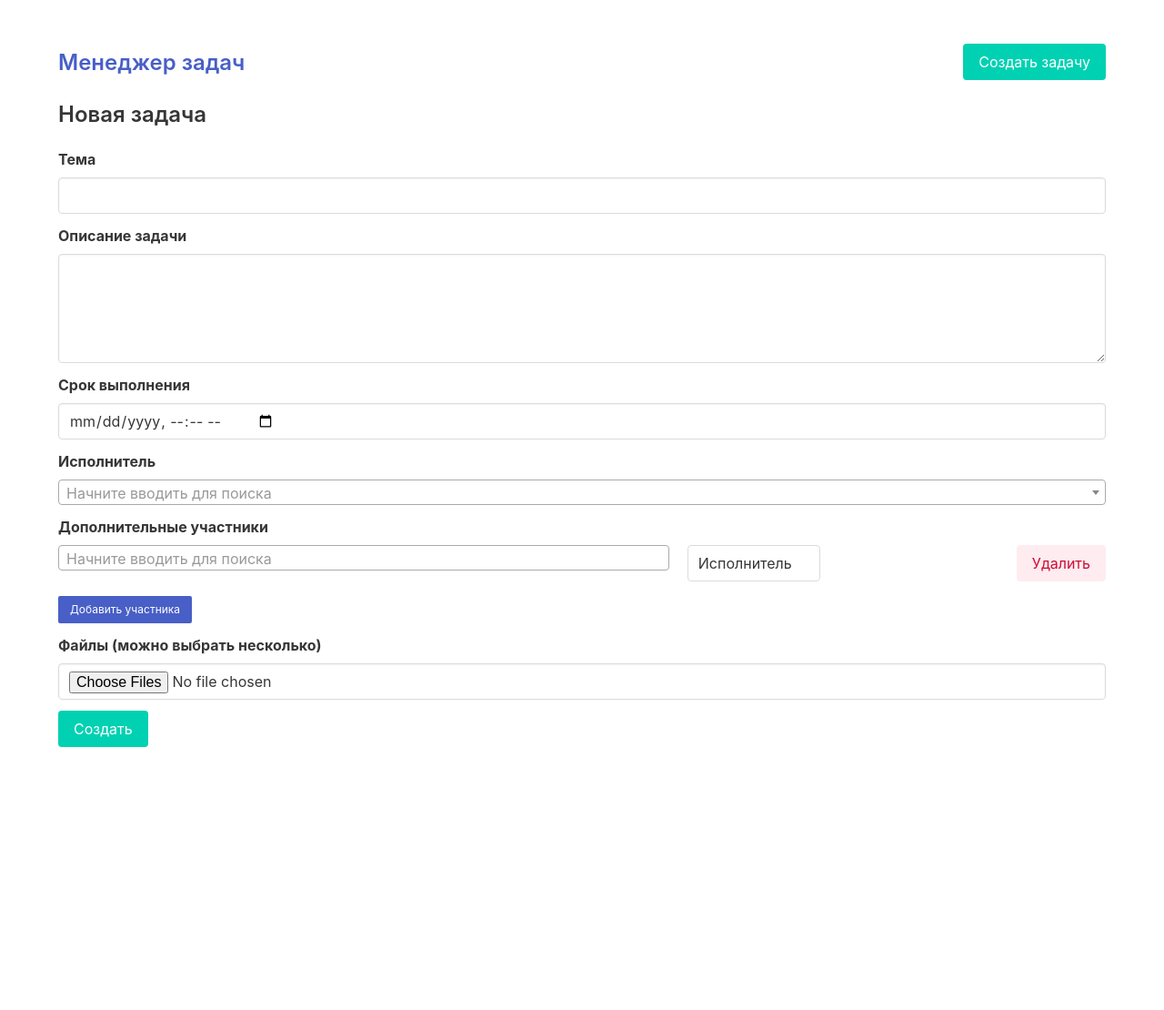
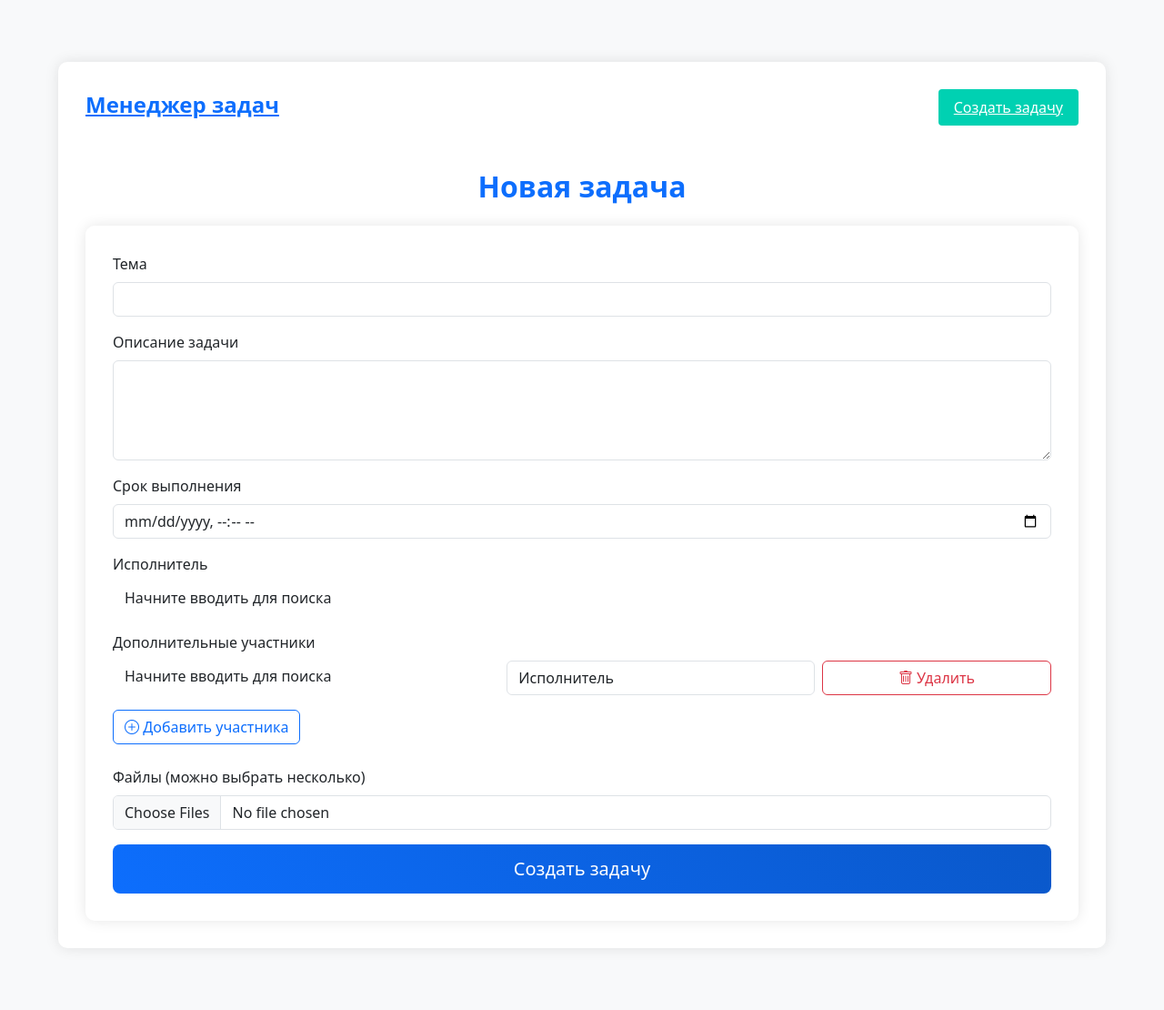
Before and after one commit to AlexeiShirobokov/Taskmanager, a Django app: page /task/new/ in a window 1280 px wide. Shown: the whole page at 91% size. Before the commit the page ends 821 px from the top, so only its background shows below. Run offline with Django 5.2, Linux system fonts and the light colour scheme; a user stored in the database is signed in; data comes from the database, SQL or seed files in the repository; both versions use the stored data as it was after the commit; some libraries are stand-ins or nearby versions.

Commit message:
подтверждение последнего

```diff
--- a/tasks/templates/tasks/task_form.html
+++ b/tasks/templates/tasks/task_form.html
@@ -1,89 +1,95 @@
 {% extends 'base.html' %}
 {% block title %}Создание задачи{% endblock %}
 {% block content %}
-  <h2 class="title is-4">Новая задача</h2>
-  <form method="post" enctype="multipart/form-data">
-    {% csrf_token %}
+  <h2 class="text-center mb-4">Новая задача</h2>
 
-    <div class="field">
-      <label class="label" for="id_title">Тема</label>
-      <div class="control">
-        <input type="text" name="title" id="id_title" class="input" required maxlength="200">
+  <div class="container">
+    <form method="post" enctype="multipart/form-data" class="needs-validation" novalidate>
+      {% csrf_token %}
+
+      <div class="mb-3">
+        <label for="id_title" class="form-label">Тема</label>
+        <input type="text" name="title" id="id_title" class="form-control" required maxlength="200">
+        <div class="invalid-feedback">Пожалуйста, введите тему задачи</div>
       </div>
-    </div>
 
-    <div class="field">
-      <label class="label" for="id_description">Описание задачи</label>
-      <div class="control">
-        <textarea name="description" id="id_description" class="textarea" rows="4" required></textarea>
+      <div class="mb-3">
+        <label for="id_description" class="form-label">Описание задачи</label>
+        <textarea name="description" id="id_description" class="form-control" rows="4" required></textarea>
+        <div class="invalid-feedback">Пожалуйста, введите описание задачи</div>
       </div>
-    </div>
 
-    <div class="field">
-      <label class="label" for="id_deadline">Срок выполнения</label>
-      <div class="control">
-        <input type="datetime-local" name="deadline" id="id_deadline" class="input" required>
+      <div class="mb-3">
+        <label for="id_deadline" class="form-label">Срок выполнения</label>
+        <input type="datetime-local" name="deadline" id="id_deadline" class="form-control" required>
+        <div class="invalid-feedback">Пожалуйста, укажите срок выполнения</div>
       </div>
-    </div>
 
-    <div class="field">
-      <label class="label">Исполнитель</label>
-      <div class="control">
-        <select name="responsible" class="select input select2-search" required>
+      <div class="mb-3">
+        <label class="form-label">Исполнитель</label>
+        <select name="responsible" class="form-select select2-search" required>
           <option value="" disabled selected>Выберите исполнителя</option>
           {% for user in users %}
             <option value="{{ user.id }}">{{ user.get_full_name|default:user.username }}</option>
           {% endfor %}
         </select>
+        <div class="invalid-feedback">Пожалуйста, выберите исполнителя</div>
       </div>
-    </div>
 
-    <div class="field" id="participant-container">
-      <label class="label">Дополнительные участники</label>
-      <div id="participant-rows">
-        <div class="field is-grouped mb-2 participant-row">
-          <div class="control is-expanded">
-            <div class="select is-fullwidth">
-              <select name="participants" class="select2-search">
+      <div class="mb-4" id="participant-container">
+        <label class="form-label">Дополнительные участники</label>
+        <div id="participant-rows">
+          <div class="row g-2 mb-2 participant-row align-items-center">
+            <div class="col-md-5">
+              <select name="participants" class="form-select select2-search">
                 <option value="" disabled selected>Выберите участника</option>
                 {% for user in users %}
                   <option value="{{ user.id }}">{{ user.get_full_name|default:user.username }}</option>
                 {% endfor %}
               </select>
             </div>
-          </div>
-          <div class="control">
-            <div class="select">
-              <select name="roles">
+            <div class="col-md-4">
+              <select name="roles" class="form-select">
                 <option value="executor">Исполнитель</option>
                 <option value="responsible">Ответственный</option>
                 <option value="observer">Наблюдатель</option>
               </select>
             </div>
-          </div>
-          <div class="control">
-            <button type="button" class="button is-danger is-light" onclick="removeParticipantRow(this)">Удалить</button>
+            <div class="col-md-3">
+              <button type="button" class="btn btn-outline-danger w-100" onclick="removeParticipantRow(this)">
+                <i class="bi bi-trash"></i> Удалить
+              </button>
+            </div>
           </div>
         </div>
+        <button type="button" class="btn btn-outline-primary mt-2" onclick="addParticipantRow()">
+          <i class="bi bi-plus-circle"></i> Добавить участника
+        </button>
       </div>
-      <button type="button" class="button is-small is-link mt-2" onclick="addParticipantRow()">Добавить участника</button>
-    </div>
 
-    <div class="field">
-      <label class="label" for="id_files">Файлы (можно выбрать несколько)</label>
-      <div class="control">
-        <input type="file" name="files" id="id_files" multiple class="input">
+      <div class="mb-3">
+        <label for="id_files" class="form-label">Файлы (можно выбрать несколько)</label>
+        <input type="file" name="files" id="id_files" multiple class="form-control">
       </div>
-    </div>
 
-    <div class="control">
-      <button class="button is-primary" type="submit">Создать</button>
-    </div>
-  </form>
+      <div class="d-grid">
+        <button class="btn btn-primary btn-lg" type="submit">Создать задачу</button>
+      </div>
+    </form>
+  </div>
+
+  <!-- Подключаем Bootstrap Icons -->
+  <link rel="stylesheet" href="https://cdn.jsdelivr.net/npm/bootstrap-icons@1.10.0/font/bootstrap-icons.css">
+
+  <!-- Подключаем Bootstrap CSS -->
+  <link href="https://cdn.jsdelivr.net/npm/bootstrap@5.3.0/dist/css/bootstrap.min.css" rel="stylesheet">
 
   <!-- Подключаем Select2 для поиска в выпадающих списках -->
   <link href="https://cdn.jsdelivr.net/npm/select2@4.1.0-rc.0/dist/css/select2.min.css" rel="stylesheet" />
+  <link href="https://cdn.jsdelivr.net/npm/select2-bootstrap-5-theme@1.3.0/dist/select2-bootstrap-5-theme.min.css" rel="stylesheet" />
+
   <script src="https://code.jquery.com/jquery-3.6.0.min.js"></script>
+  <script src="https://cdn.jsdelivr.net/npm/bootstrap@5.3.0/dist/js/bootstrap.bundle.min.js"></script>
   <script src="https://cdn.jsdelivr.net/npm/select2@4.1.0-rc.0/dist/js/select2.min.js"></script>
 
   <script>
@@ -91,6 +97,7 @@
     document.addEventListener('DOMContentLoaded', function() {
       // Инициализируем Select2 для всех элементов с классом select2-search
       $('.select2-search').select2({
+        theme: "bootstrap-5",
         width: '100%',
         placeholder: 'Начните вводить для поиска',
         language: {
@@ -101,6 +108,18 @@
             return "Поиск...";
           }
         }
+      });
+
+      // Валидация формы
+      var forms = document.querySelectorAll('.needs-validation');
+      Array.prototype.slice.call(forms).forEach(function(form) {
+        form.addEventListener('submit', function(event) {
+          if (!form.checkValidity()) {
+            event.preventDefault();
+            event.stopPropagation();
+          }
+          form.classList.add('was-validated');
+        }, false);
       });
     });
 
@@ -123,6 +142,7 @@
 
       // Инициализируем Select2 для новых элементов
       $(newRow).find('.select2-search').select2({
+        theme: "bootstrap-5",
         width: '100%',
         placeholder: 'Начните вводить для поиска',
         language: {
@@ -153,66 +173,70 @@
   </script>
 
   <style>
-    /* Стили для Select2 чтобы лучше интегрировался с Bulma */
-    .select2-container--default .select2-selection--single {
-      height: 2.5em;
-      border: 1px solid #dbdbdb;
-      border-radius: 4px;
+    body {
+      background-color: #f8f9fa;
+      padding: 20px 0;
     }
 
-    .select2-container--default .select2-selection--single .select2-selection__rendered {
-      line-height: 2.5em;
-      padding-left: 0.75em;
+    .container {
+      max-width: 800px;
+      background: white;
+      padding: 30px;
+      border-radius: 10px;
+      box-shadow: 0 0 15px rgba(0,0,0,0.1);
     }
 
-    .select2-container--default .select2-selection--single .select2-selection__arrow {
-      height: 2.5em;
+    h2 {
+      color: #0d6efd;
+      font-weight: 600;
     }
 
-    .select2-container--default .select2-dropdown {
-      border: 1px solid #dbdbdb;
-      border-radius: 4px;
+    .form-label {
+      font-weight: 500;
+      margin-bottom: 8px;
     }
 
-    .select2-container--default .select2-search--dropdown .select2-search__field {
-      border: 1px solid #dbdbdb;
-      border-radius: 4px;
+    .btn-primary {
+      background: linear-gradient(45deg, #0d6efd, #0a58ca);
+      border: none;
+      padding: 12px;
+      font-weight: 500;
+    }
+
+    .btn-primary:hover {
+      background: linear-gradient(45deg, #0a58ca, #084298);
+    }
+
+    .btn-outline-primary {
+      font-weight: 500;
+    }
+
+    .btn-outline-danger {
+      font-weight: 500;
+    }
+
+    /* Стили для Select2 с Bootstrap */
+    .select2-container--bootstrap-5 .select2-selection {
+      min-height: 38px;
+      padding: 5px;
     }
 
     /* Убираем стрелки у выпадающих списков для дополнительных участников */
-    #participant-container .select:after {
-      display: none !important;
-    }
-
-    #participant-container .select select {
+    #participant-container select {
       -webkit-appearance: none;
       -moz-appearance: none;
       appearance: none;
-      padding-right: 0.75em;
       background-image: none;
     }
 
-    /* Убираем стрелки у Select2 элементов */
-    #participant-container .select2-container--default .select2-selection--single .select2-selection__arrow {
-      display: none;
+    /* Анимация для кнопок */
+    .btn {
+      transition: all 0.2s ease;
     }
 
-    /* Делаем поля одинаковой ширины */
-    #participant-container .field.is-grouped {
-      align-items: stretch;
-    }
-
-    #participant-container .field.is-grouped > .control:first-child {
-      flex-grow: 2;
-    }
-
-    #participant-container .field.is-grouped > .control:nth-child(2) {
-      flex-grow: 1;
-      margin: 0 0.5rem;
-    }
-
-    #participant-container .field.is-grouped > .control:last-child {
-      flex-grow: 0;
+    .btn:hover {
+      transform: translateY(-1px);
+      box-shadow: 0 4px 8px rgba(0,0,0,0.1);
     }
   </style>
 {% endblock %}
```
Also changed, not shown: db.sqlite3, 2 other files.
